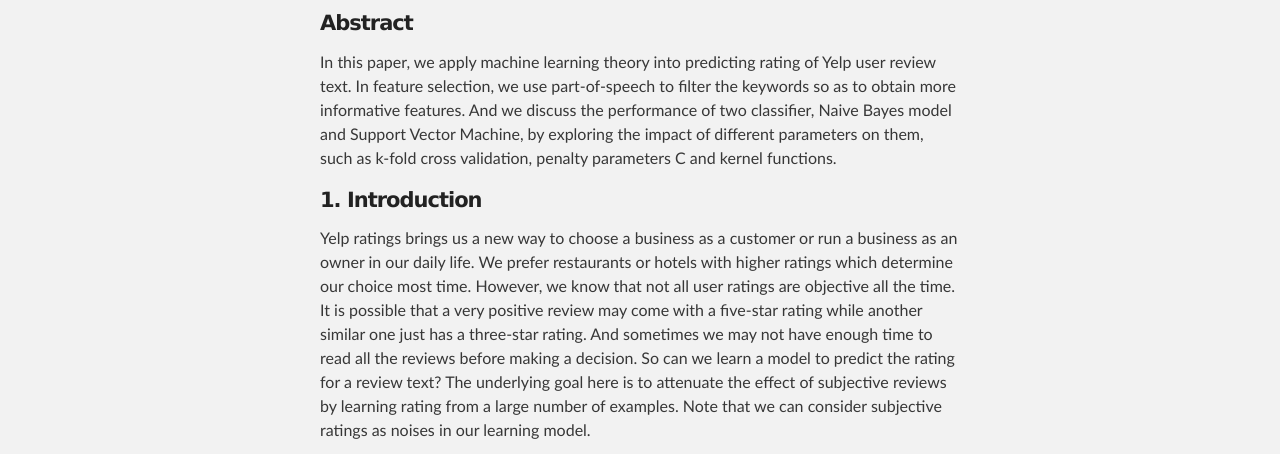
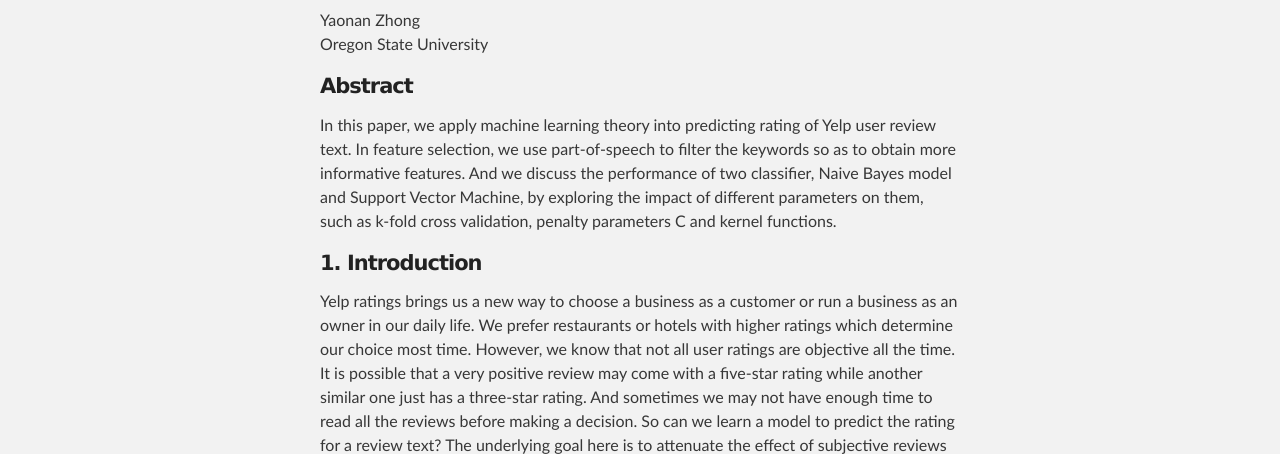
Before and after one commit to zhongyn/predict-rating-of-yelp-user-review-text, a plain HTML site: page index.html in a window 1280 px wide. Shown: the part 315-769 px from the top of the page. Drawn offline with Linux system fonts and the light colour scheme.

Commit message:
add author name

```diff
--- a/index.html
+++ b/index.html
@@ -32,6 +32,8 @@
     <div id="main_content_wrap" class="outer">
       <section id="main_content" class="inner">
 
+<p>Yaonan Zhong<br>
+Oregon State University</p>
 <h4>Abstract</h4>
 <p>In this paper, we apply machine learning theory into predicting rating of Yelp user review text. In feature selection, we use part-of-speech to filter the keywords so as to obtain more informative features. And we discuss the performance of two classifier, Naive Bayes model and Support Vector Machine, by exploring the impact of different parameters on them, such as k-fold cross validation, penalty parameters C and kernel functions.</p>
 
```
